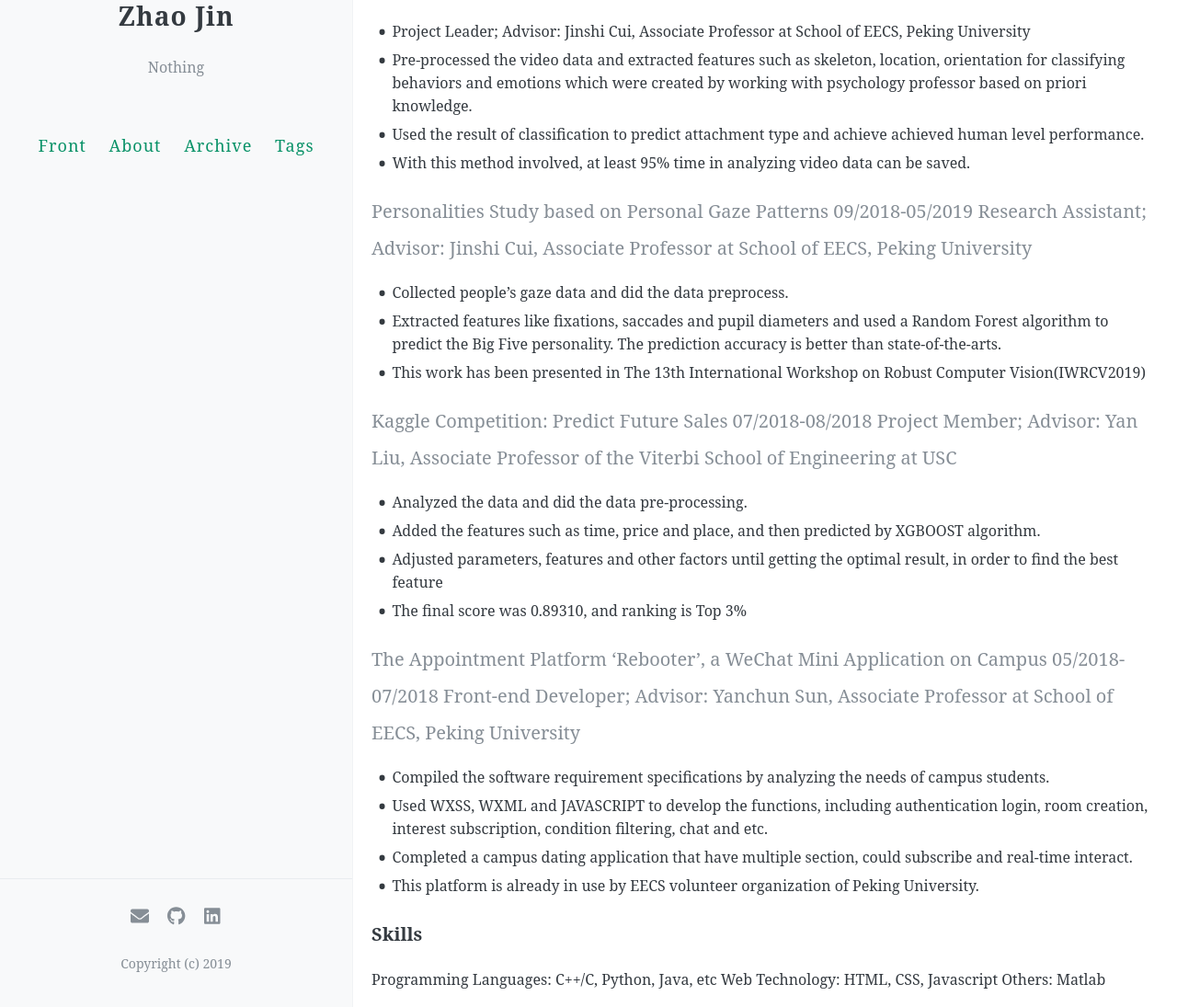
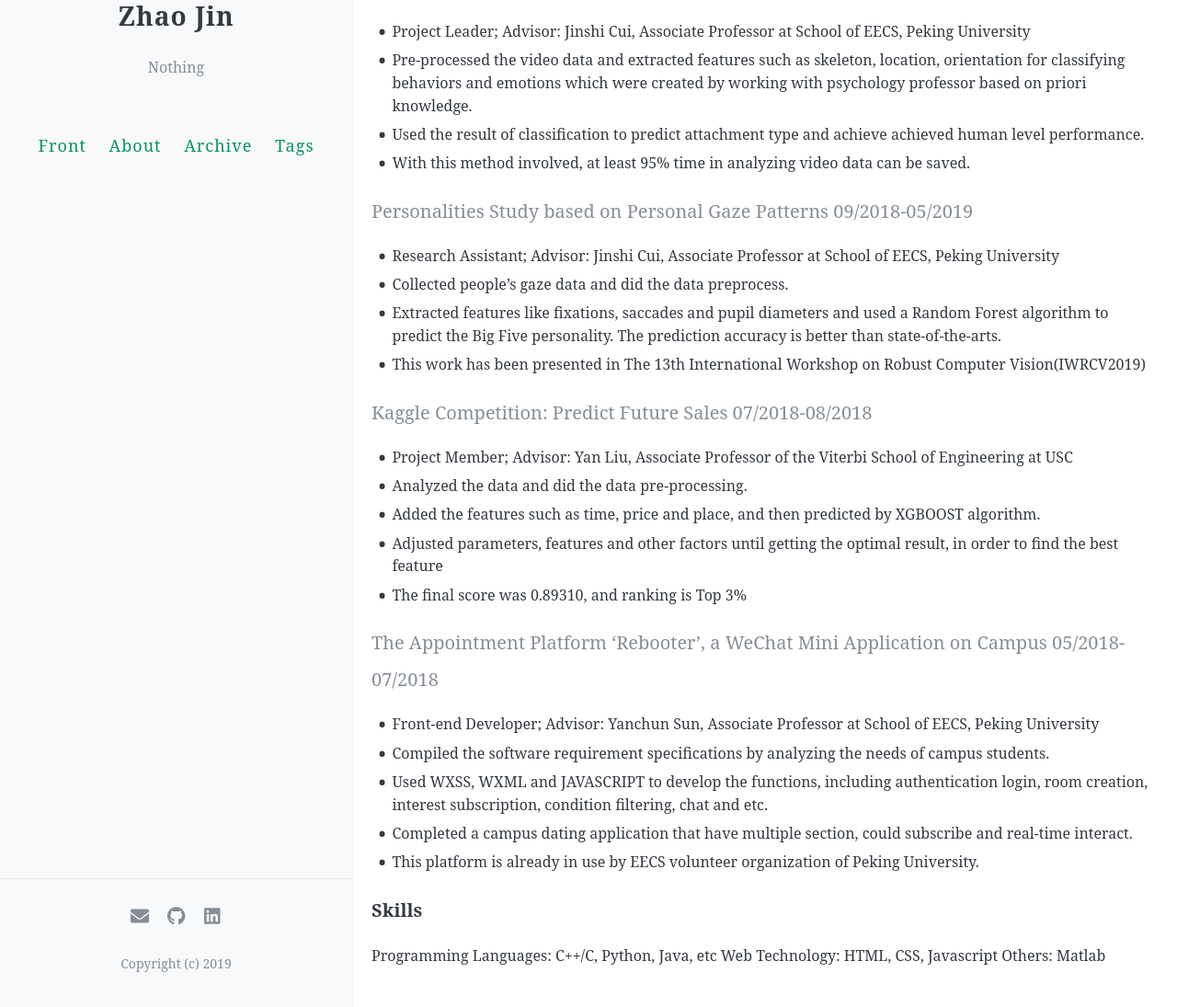
Before and after one commit to Jchaochao/zhaojin.github.io, a Jekyll site: the page built from about.md, in a window 1280 px wide and 1400 px high, scrolled down 527 px. Shown: the part 305-1400 px from the top of the window at 92% size. Built offline with Jekyll 4.4.1, drawn with Linux system fonts in a browser that asks for light colours; nearby versions of some CDN libraries; comment, search, counter and statistics services are not loaded; after the commit the page ends 1901 px from its top, so only the background shows below that.

```diff
--- a/about.md
+++ b/about.md
@@ -29,19 +29,22 @@ behaviors and emotions which were created by working with psychology professor b
 - Used the result of classification to predict attachment type and achieve achieved human level performance.
 - With this method involved, at least 95% time in analyzing video data can be saved.
 
-#### Personalities Study based on Personal Gaze Patterns 09/2018-05/2019 Research Assistant; Advisor: Jinshi Cui, Associate Professor at School of EECS, Peking University
+#### Personalities Study based on Personal Gaze Patterns 09/2018-05/2019
+- Research Assistant; Advisor: Jinshi Cui, Associate Professor at School of EECS, Peking University
 - Collected people’s gaze data and did the data preprocess.
 - Extracted features like fixations, saccades and pupil diameters and used a Random Forest algorithm to predict
 the Big Five personality. The prediction accuracy is better than state-of-the-arts.
 - This work has been presented in The 13th International Workshop on Robust Computer Vision(IWRCV2019)
 
-#### Kaggle Competition: Predict Future Sales 07/2018-08/2018 Project Member; Advisor: Yan Liu, Associate Professor of the Viterbi School of Engineering at USC
+#### Kaggle Competition: Predict Future Sales 07/2018-08/2018
+- Project Member; Advisor: Yan Liu, Associate Professor of the Viterbi School of Engineering at USC
 - Analyzed the data and did the data pre-processing.
 - Added the features such as time, price and place, and then predicted by XGBOOST algorithm.
 - Adjusted parameters, features and other factors until getting the optimal result, in order to find the best feature
 - The final score was 0.89310, and ranking is Top 3%
 
-#### The Appointment Platform ‘Rebooter’, a WeChat Mini Application on Campus 05/2018-07/2018 Front-end Developer; Advisor: Yanchun Sun, Associate Professor at School of EECS, Peking University
+#### The Appointment Platform ‘Rebooter’, a WeChat Mini Application on Campus 05/2018-07/2018
+- Front-end Developer; Advisor: Yanchun Sun, Associate Professor at School of EECS, Peking University
 - Compiled the software requirement specifications by analyzing the needs of campus students.
 - Used WXSS, WXML and JAVASCRIPT to develop the functions, including authentication login, room
 creation, interest subscription, condition filtering, chat and etc.
```
Also changed, not shown: other parts of about.md (+1 -1 lines).
